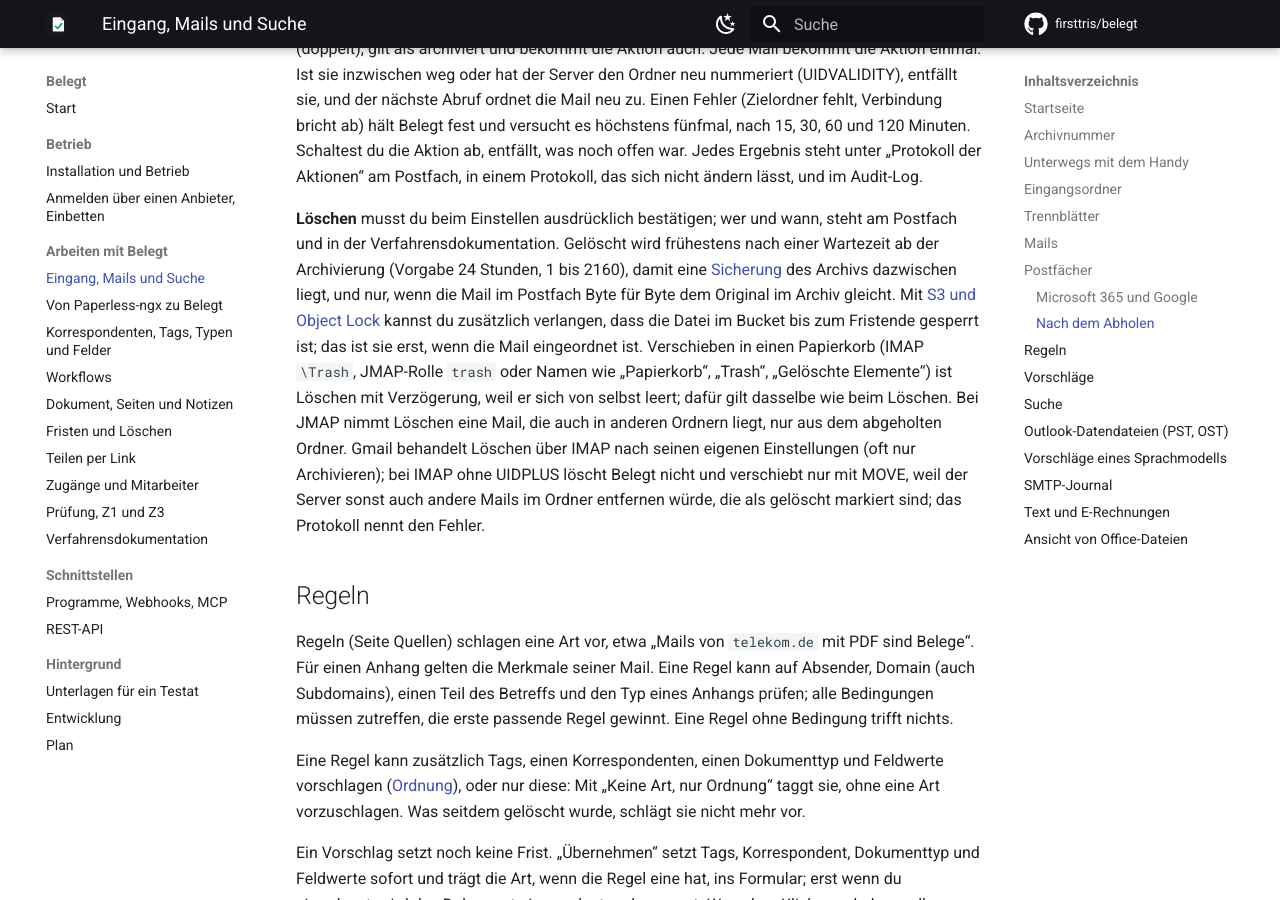
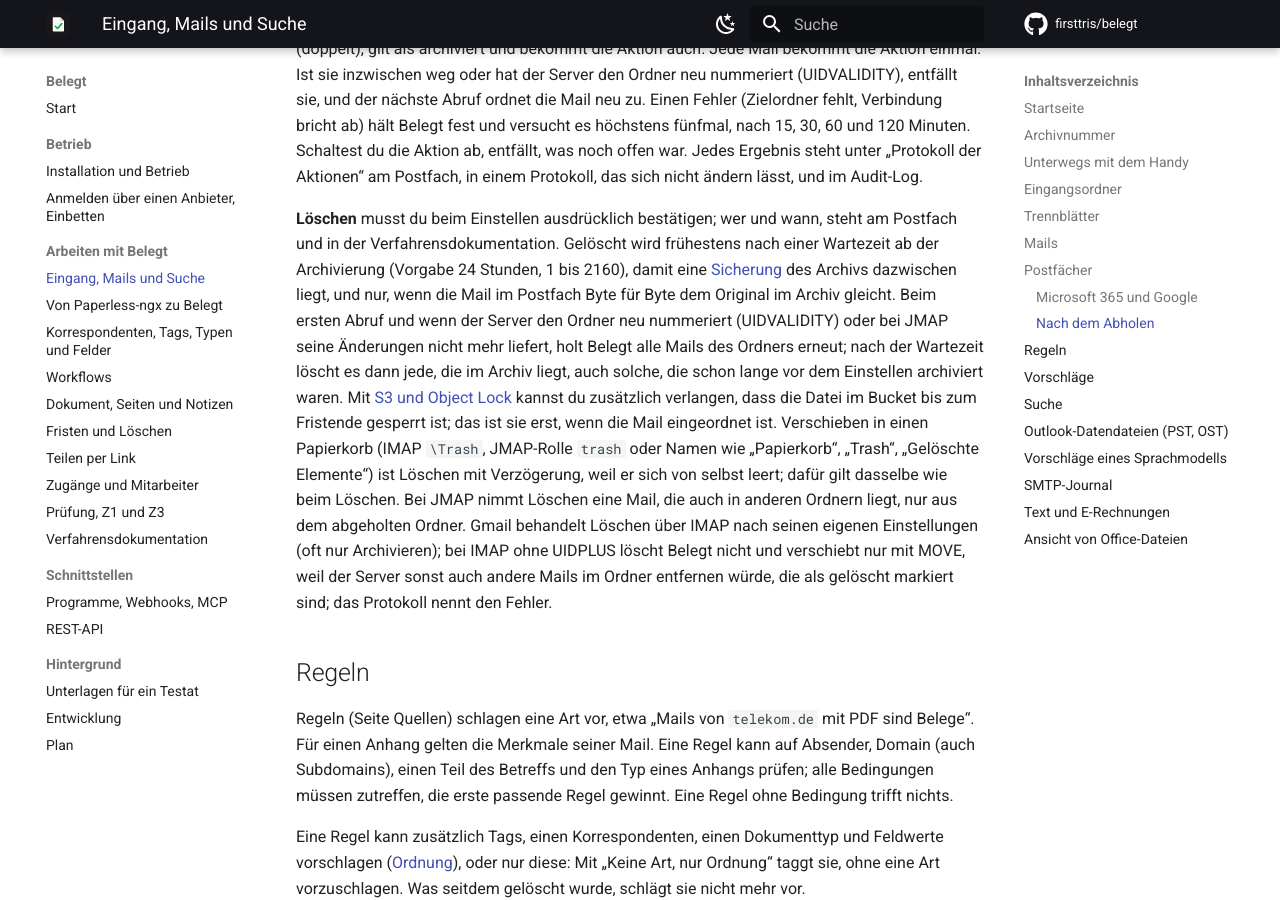
Before and after one commit to Speicherstadt/belegt, an MkDocs documentation site: the page built from docs/eingang.md, in a window 1280 px wide and 900 px high, scrolled down 4671 px. Built offline with MkDocs 1.6.1 and Material for MkDocs 9.7.7, drawn with Linux system fonts in a browser that asks for light colours; comment, search, counter and statistics services are not loaded.

Commit message:
Postfach löschen: Hinweis auf ersten Abruf und neu nummerierten Ordner
Beim ersten Abruf, nach einem UIDVALIDITY-Wechsel und bei JMAP nach
cannotCalculateChanges holt Belegt alle Mails des Ordners erneut und merkt
sie vor; mit eingestelltem Löschen löscht es nach der Wartezeit jede, die
im Archiv liegt, auch lange vorher archivierte. Das steht jetzt in
docs/eingang.md und im Hinweis beim Einstellen.

Co-Authored-By: Claude Opus 5.5 <noreply@anthropic.com>
Claude-Session: https://claude.ai/code/session_01Y3rdfYz2SKH9xfBUAJSLKS

```diff
--- a/docs/eingang.md
+++ b/docs/eingang.md
@@ -152,7 +152,9 @@ Aktionen“ am Postfach, in einem Protokoll, das sich nicht ändern lässt, und
 **Löschen** musst du beim Einstellen ausdrücklich bestätigen; wer und wann, steht am Postfach und in der
 Verfahrensdokumentation. Gelöscht wird frühestens nach einer Wartezeit ab der Archivierung (Vorgabe 24 Stunden, 1 bis
 2160), damit eine [Sicherung](betrieb.md#sichern) des Archivs dazwischen liegt, und nur, wenn die Mail im Postfach Byte
-für Byte dem Original im Archiv gleicht. Mit [S3 und Object Lock](betrieb.md#dateien-in-s3-mit-object-lock) kannst du
+für Byte dem Original im Archiv gleicht. Beim ersten Abruf und wenn der Server den Ordner neu nummeriert (UIDVALIDITY)
+oder bei JMAP seine Änderungen nicht mehr liefert, holt Belegt alle Mails des Ordners erneut; nach der Wartezeit löscht
+es dann jede, die im Archiv liegt, auch solche, die schon lange vor dem Einstellen archiviert waren. Mit [S3 und Object Lock](betrieb.md#dateien-in-s3-mit-object-lock) kannst du
 zusätzlich verlangen, dass die Datei im Bucket bis zum Fristende gesperrt ist; das ist sie erst, wenn die Mail
 eingeordnet ist. Verschieben in einen Papierkorb (IMAP `\Trash`, JMAP-Rolle `trash` oder Namen wie „Papierkorb“,
 „Trash“, „Gelöschte Elemente“) ist Löschen mit Verzögerung, weil er sich von selbst leert; dafür gilt dasselbe wie
--- a/src/components/MailboxAction.tsx
+++ b/src/components/MailboxAction.tsx
@@ -150,7 +150,7 @@ export function Formular({ quelle, fertig }: { quelle: Quelle; fertig: () => voi
         <>
           <p role="note" className="m-0 rounded-md border border-border bg-subtle p-3">
             {papierkorb && `${m.mailbox_move_trash_hint()} `}
-            {m.mailbox_delete_hint()}
+            {m.mailbox_delete_hint()} {m.mailbox_delete_all()}
           </p>
           <label className="flex flex-col gap-1.5 font-medium">
             {m.mailbox_delete_wait()}
```
Also changed, not shown: src/components/MailboxAction.test.tsx (+7 -0 lines), 2 other files.
